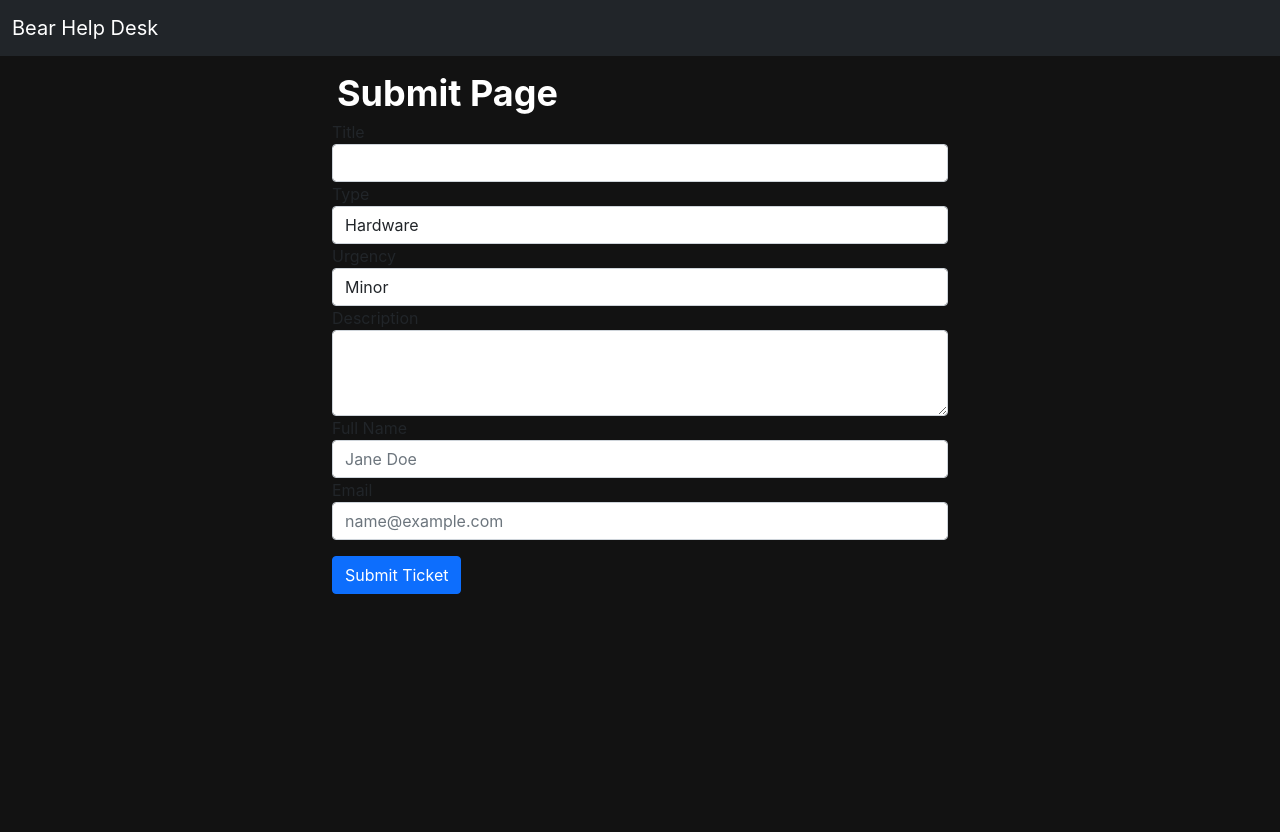
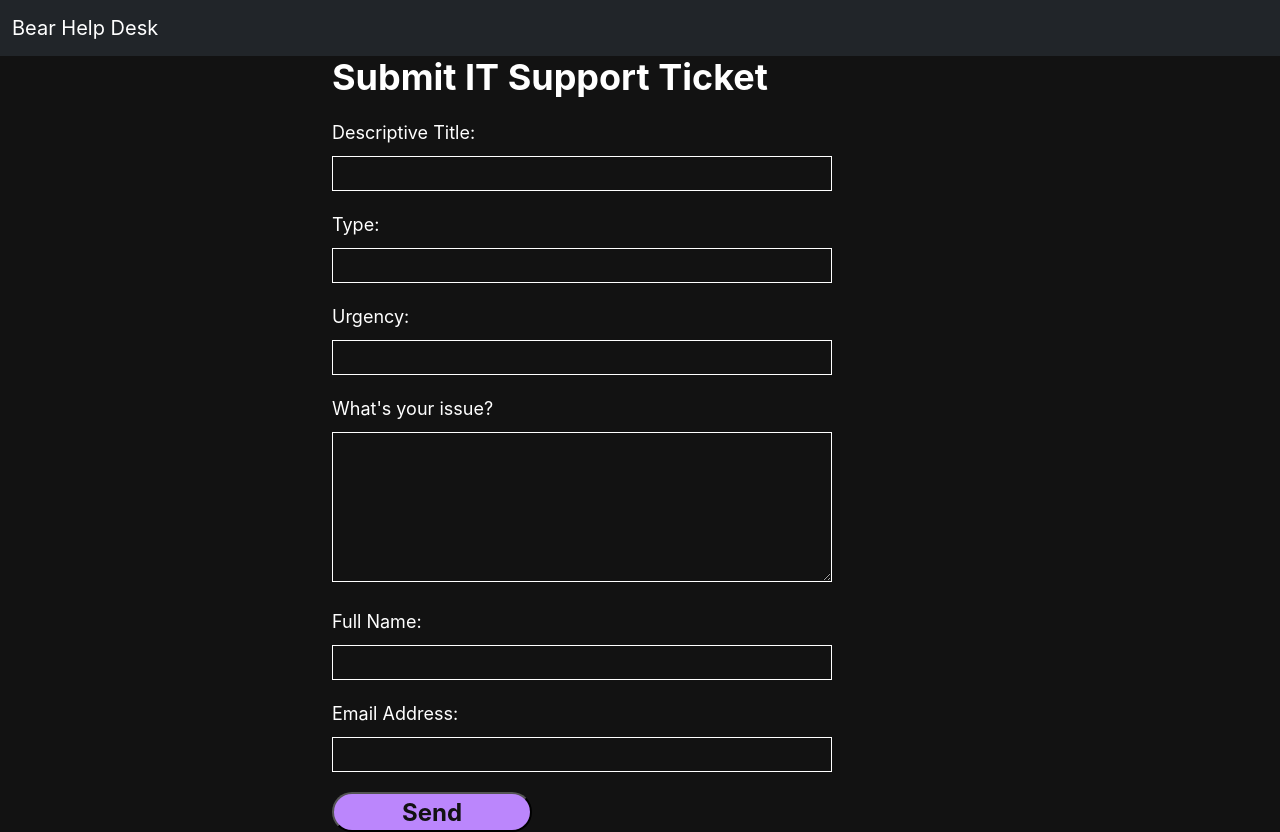
Before and after one commit to rileygrotenhuis/BearHelpDesk, a React (Create React App) app in the folder client/: page /submit in a window 1280 px wide. Before the commit the page ends 800 px from the top, so only its background shows below. Built offline with nearby package versions, Linux system fonts and the light colour scheme.

Commit message:
Update componens on the Login and Submit Page.

```diff
--- a/client/src/Components/LoginForm.js
+++ b/client/src/Components/LoginForm.js
@@ -53,27 +53,26 @@ function LoginForm() {
 
     // JSX
     return (
-        <div>
-            <div class="form-group">
-                <label for="username">Username</label>
+        <div className="form">
+            <h1 className="form-title">Employee Login</h1>
+            <div>
+                <label className="form-label-1">Employee Email:</label>
                 <input
+                    className="form-input-1"
                     type="text"
-                    class="form-control"
-                    id="title"
                     onChange={(e) => setUsername(e.target.value)}
                 />
             </div>
-            <div class="form-group">
-                <label for="password">Password</label>
+            <div>
+                <label className="form-label-1">Password:</label>
                 <input
+                    className="form-input-1"
                     type="password"
-                    class="form-control"
-                    id="title"
                     onChange={(e) => setPassword(e.target.value)}
                 />
             </div>
-            <button onClick={login} className="btn btn-md btn-primary mt-3">Login</button>
-        </div>
+            <button onClick={login} className="form-button-2">Login</button>
+    </div>
     )
 }
 
--- a/client/src/Components/SubmitTicketForm.js
+++ b/client/src/Components/SubmitTicketForm.js
@@ -58,62 +58,115 @@ function SubmitTicketForm() {
 
     // JSX
     return (
+        // <div>
+        //     <div class="form-group">
+        //         <label for="title">Title</label>
+        //         <input
+        //             type="text"
+        //             class="form-control"
+        //             id="title"
+        //             onChange={(e) => setTitle(e.target.value)}
+        //         />
+        //     </div>
+        //     <div class="form-group">
+        //         <label for="type">Type</label>
+        //         <select onChange={(e) => setType(e.target.value)} class="form-control" id="type">
+        //             <option>Hardware</option>
+        //             <option>Software</option>
+        //             <option>Other</option>
+        //         </select>
+        //     </div>
+        //     <div class="form-group">
+        //         <label for="urgency">Urgency</label>
+        //         <select onChange={(e) => setUrgency(e.target.value)} class="form-control" id="urgency">
+        //             <option>Minor</option>
+        //             <option>Moderate</option>
+        //             <option>Major</option>
+        //         </select>
+        //     </div>
+        //     <div class="form-group">
+        //         <label for="description">Description</label>
+        //         <textarea
+        //             class="form-control"
+        //             id="description"
+        //             rows="3"
+        //             onChange={(e) => setDescription(e.target.value)}
+        //         />
+        //     </div>
+        //     <div class="form-group">
+        //         <label for="name">Full Name</label>
+        //         <input
+        //             type="text"
+        //             class="form-control"
+        //             id="name"
+        //             placeholder="Jane Doe"
+        //             onChange={(e) => setName(e.target.value)}
+        //         />
+        //     </div>
+        //     <div class="form-group">
+        //         <label for="email">Email</label>
+        //         <input
+        //             type="email"
+        //             class="form-control"
+        //             id="email"
+        //             placeholder="name@example.com"
+        //             onChange={(e) => setEmail(e.target.value)}
+        //         />
+        //     </div>
+        //     <button onClick={handleClick} className="btn btn-md btn-primary mt-3">Submit Ticket</button>
+        // </div>
+
+        <div className="form">
+        <h1 className="form-title">Submit IT Support Ticket</h1>
         <div>
-            <div class="form-group">
-                <label for="title">Title</label>
+            <label className="form-label-1">Descriptive Title:</label>
             <input
+                className="form-input-1"
                 type="text"
-                    class="form-control"
-                    id="title"
                 onChange={(e) => setTitle(e.target.value)}
             />
         </div>
-            <div class="form-group">
-                <label for="type">Type</label>
-                <select onChange={(e) => setType(e.target.value)} class="form-control" id="type">
-                    <option>Hardware</option>
-                    <option>Software</option>
-                    <option>Other</option>
-                </select>
+        <div>
+            <label className="form-label-1">Type:</label>
+            <input
+                className="form-input-1"
+                type="text"
+                onChange={(e) => setType(e.target.value)}
+            />
         </div>
-            <div class="form-group">
-                <label for="urgency">Urgency</label>
-                <select onChange={(e) => setUrgency(e.target.value)} class="form-control" id="urgency">
-                    <option>Minor</option>
-                    <option>Moderate</option>
-                    <option>Major</option>
-                </select>
+        <div>
+            <label className="form-label-1">Urgency:</label>
+            <input
+                className="form-input-1"
+                type="text"
+                onChange={(e) => setUrgency(e.target.value)}
+            />
         </div>
-            <div class="form-group">
-                <label for="description">Description</label>
+        <div>
+            <label className="form-label-1">What's your issue?</label>
             <textarea
-                    class="form-control"
-                    id="description"
-                    rows="3"
+                className="form-textarea"
+                row="3"
                 onChange={(e) => setDescription(e.target.value)}
             />
         </div>
-            <div class="form-group">
-                <label for="name">Full Name</label>
+        <div>
+            <label className="form-label-1">Full Name:</label>
             <input
+                className="form-input-1"
                 type="text"
-                    class="form-control"
-                    id="name"
-                    placeholder="Jane Doe"
                 onChange={(e) => setName(e.target.value)}
             />
         </div>
-            <div class="form-group">
-                <label for="email">Email</label>
+        <div>
+            <label className="form-label-1">Email Address:</label>
             <input
-                    type="email"
-                    class="form-control"
-                    id="email"
-                    placeholder="name@example.com"
+                className="form-input-1"
+                type="text"
                 onChange={(e) => setEmail(e.target.value)}
             />
         </div>
-            <button onClick={handleClick} className="btn btn-md btn-primary mt-3">Submit Ticket</button>
+        <button onClick={handleClick} className="form-button-1">Send</button>
         </div>
     );
 }
--- a/client/src/Pages/LoginPage.js
+++ b/client/src/Pages/LoginPage.js
@@ -11,7 +11,6 @@ function LoginPage() {
         <div>
             <Navbar />
             <div className="container w-50">
-                <h1 className="mt-3">Login Page</h1>
                 <LoginForm />
             </div>
         </div>
--- a/client/src/Pages/SubmitPage.js
+++ b/client/src/Pages/SubmitPage.js
@@ -11,7 +11,6 @@ function SubmitPage() {
         <div>
             <Navbar />
             <div className="container w-50">
-                <h1 className="mt-3">Submit Page</h1>
                 <SubmitTicketForm />
             </div>
         </div>
```
Also changed, not shown: client/src/App.min.css. Lines whose indentation alone changed are shown as unchanged.
